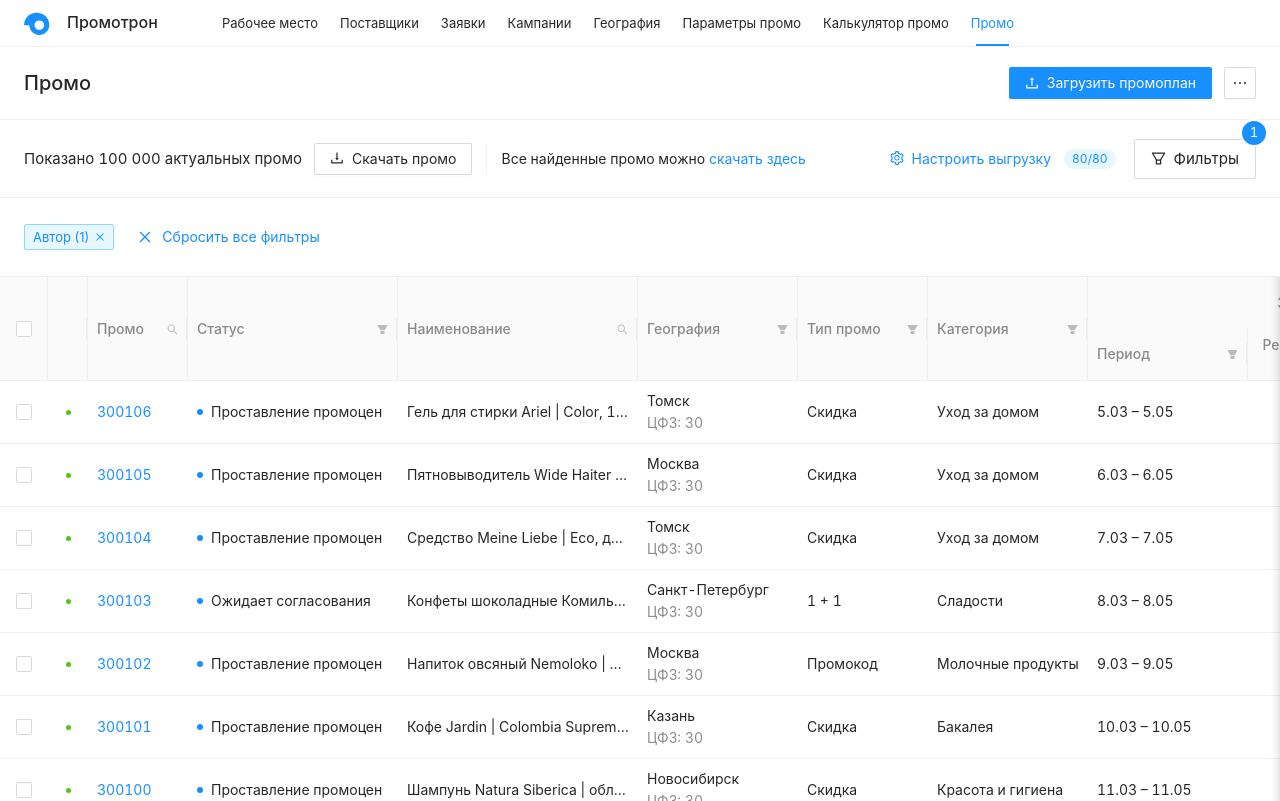
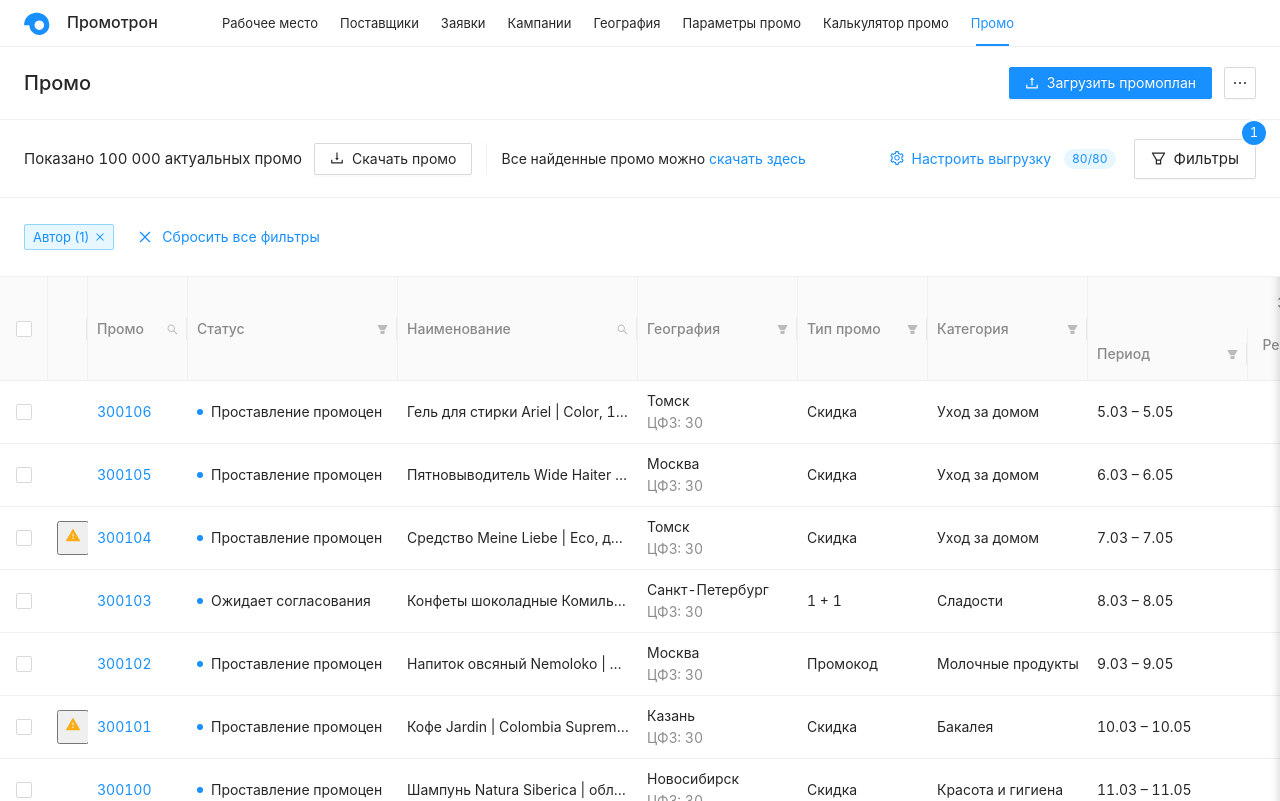
Before and after one commit to d4d4-ksks/promo-market-prototype, a React (Vite) app: page / in a window 1280 px wide. Built offline with nearby package versions, Linux system fonts and the light colour scheme.

Commit message:
Show warnings for red first-tier PI

```diff
--- a/src/App.tsx
+++ b/src/App.tsx
@@ -1,5 +1,5 @@
 import { useMemo, useState } from 'react';
-import { Button, Checkbox, Drawer, Dropdown, Menu, message, notification, Table, Tag } from 'antd';
+import { Button, Checkbox, Drawer, Dropdown, Menu, message, notification, Table, Tag, Tooltip } from 'antd';
 import type { ColumnsType } from 'antd/es/table';
 import {
   AppstoreOutlined, ArrowRightOutlined, BgColorsOutlined, CalculatorOutlined, CloseOutlined, DownOutlined, EditOutlined,
@@ -32,6 +32,10 @@ const piTone = (value: string) => {
   const numeric = numberFrom(value);
   return numeric <= 1.05 ? 'green' : numeric < 1.15 ? 'gold' : 'red';
 };
+
+const PiWarningIcon = () => <svg className="pi-warning-icon" width="16" height="22" viewBox="0 0 16 22" fill="none" xmlns="http://www.w3.org/2000/svg" aria-hidden="true">
+  <path d="M14.9327 16.375L8.43272 5.125C8.33584 4.95781 8.16866 4.875 7.99991 4.875C7.83116 4.875 7.66241 4.95781 7.56709 5.125L1.0671 16.375C0.874908 16.7094 1.11553 17.125 1.49991 17.125H14.4999C14.8843 17.125 15.1249 16.7094 14.9327 16.375ZM7.49991 9.5C7.49991 9.43125 7.55616 9.375 7.62491 9.375H8.37491C8.44366 9.375 8.49991 9.43125 8.49991 9.5V12.375C8.49991 12.4438 8.44366 12.5 8.37491 12.5H7.62491C7.55616 12.5 7.49991 12.4438 7.49991 12.375V9.5ZM7.99991 15C7.80365 14.996 7.61677 14.9152 7.47939 14.775C7.34201 14.6348 7.26506 14.4463 7.26506 14.25C7.26506 14.0537 7.34201 13.8652 7.47939 13.725C7.61677 13.5848 7.80365 13.504 7.99991 13.5C8.19617 13.504 8.38304 13.5848 8.52042 13.725C8.65781 13.8652 8.73475 14.0537 8.73475 14.25C8.73475 14.4463 8.65781 14.6348 8.52042 14.775C8.38304 14.9152 8.19617 14.996 7.99991 15V15Z" fill="#FAAD14" />
+</svg>;
 
 const data: Promo[] = products.map((item, index) => ({
   key: index + 1, promo: item[0], status: index === 3 ? 'Ожидает согласования' : 'Проставление промоцен',
@@ -80,7 +84,7 @@ function App() {
   }), [pi1Filters, pi2Filters]);
 
   const columns = useMemo<ColumnsType<Promo>>(() => [
-    { title: '', width: 40, fixed: 'left', render: () => <span className="validation-dot" /> },
+    { title: '', width: 40, fixed: 'left', render: (_value, record) => piTone(piFor(record.salePromo, record.competitorPrice)) === 'red' ? <Tooltip title="PI 1 эшелона значительно отличается от целевого" trigger="click" placement="topLeft" overlayClassName="pi-warning-tooltip"><button className="pi-warning-button" aria-label="Предупреждение: PI 1 эшелона значительно отличается от целевого"><PiWarningIcon /></button></Tooltip> : null },
     { title: <span>Промо <SearchOutlined /></span>, dataIndex: 'promo', width: 100, fixed: 'left', render: value => <a>{value}</a> },
     { title: <span>Статус {icon}</span>, dataIndex: 'status', width: 210, fixed: 'left', render: value => <span><i className="blue-dot" />{value}</span> },
     { title: <span>Наименование <SearchOutlined /></span>, dataIndex: 'name', width: 240, fixed: 'left', ellipsis: true },
```
